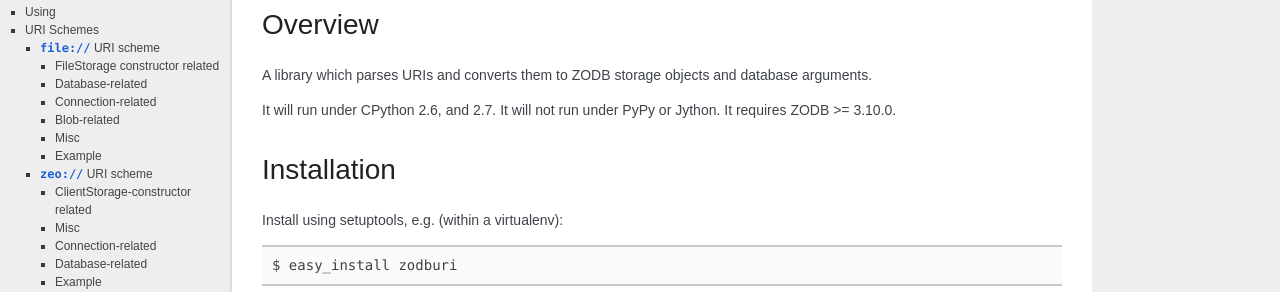
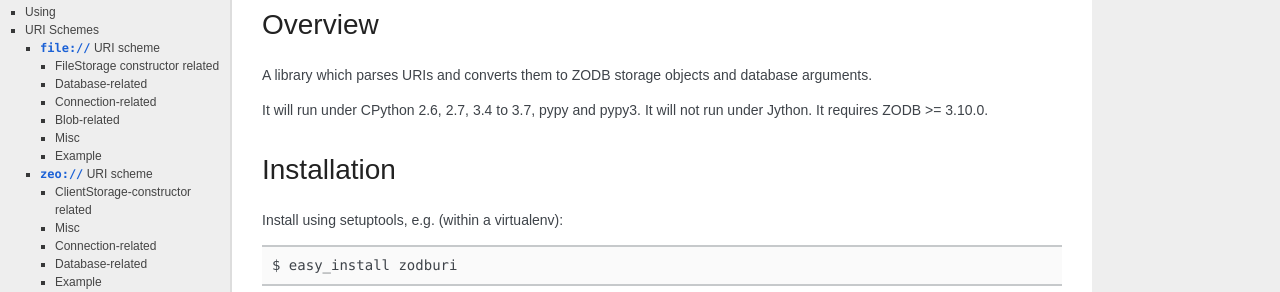
Before and after one commit to Pylons/zodburi, a Sphinx documentation site: the page built from docs/index.rst, in a window 1280 px wide and 900 px high. Shown: the part 193-485 px from the top of the window. Built offline with Sphinx 7.4.7, drawn with Linux system fonts in a browser that asks for light colours; some web fonts are replaced.

Commit message:
Added pypy to tox and travis

```diff
--- a/docs/index.rst
+++ b/docs/index.rst
@@ -7,8 +7,7 @@ Overview
 A library which parses URIs and converts them to ZODB storage objects and
 database arguments.
 
-It will run under CPython 2.6, and 2.7.  It will not run under PyPy or
-Jython.  It requires ZODB >= 3.10.0.
+It will run under CPython 2.6, 2.7, 3.4 to 3.7, pypy and pypy3.  It will not run under Jython.  It requires ZODB >= 3.10.0.
 
 Installation
 ------------
--- a/setup.py
+++ b/setup.py
@@ -40,6 +40,8 @@ setup(name='zodburi',
         "Programming Language :: Python :: 3.5",
         "Programming Language :: Python :: 3.6",
         "Programming Language :: Python :: 3.7",
+        "Programming Language :: Python :: Implementation :: CPython",
+        "Programming Language :: Python :: Implementation :: PyPy",
         "License :: Repoze Public License",
         ],
       keywords='zodb zodbconn',
```
Also changed, not shown: .travis.yml, 1 other file.
